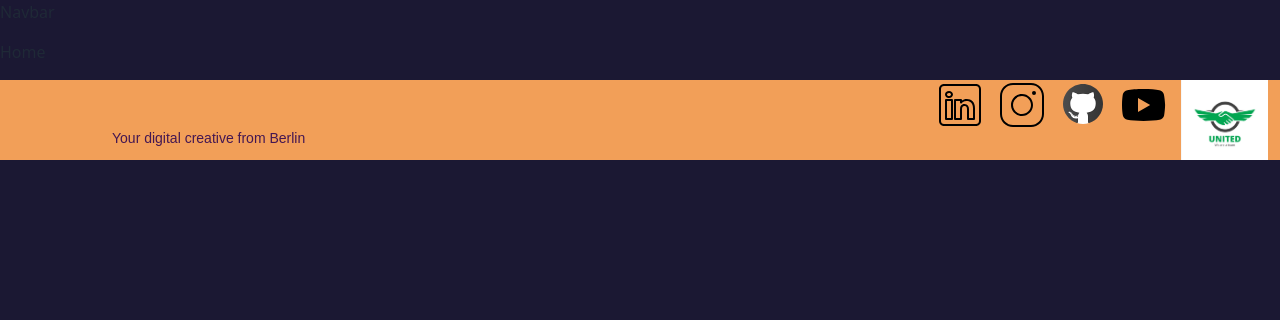
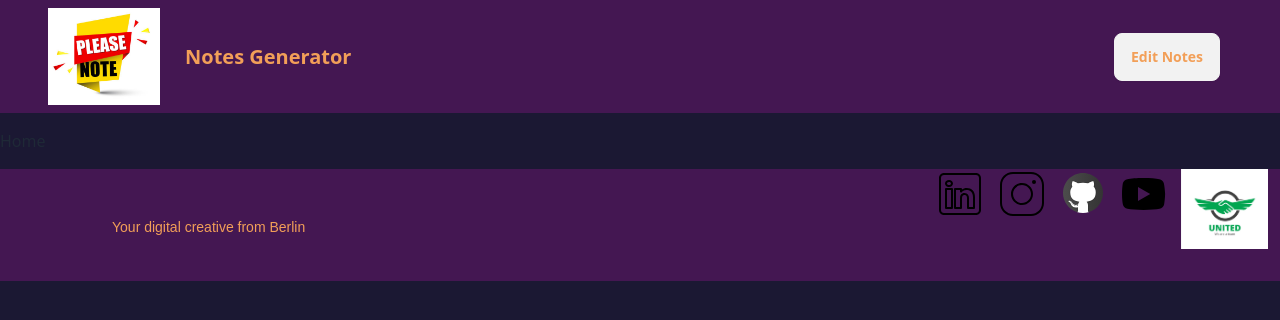
Before and after one commit to raizy21/notes-generator, a React (Vite) app: page / in a window 1280 px wide. Shown: the top 320 px of the page. Built offline with nearby package versions, Linux system fonts and the light colour scheme.

Commit message:
adding a daisuy navbar

```diff
--- a/src/components/Footer.jsx
+++ b/src/components/Footer.jsx
@@ -8,7 +8,7 @@ import United from "./footer/United";
 const Footer = () => {
   return (
     <footer>
-      <div className="bg-primary  m-[auto] sm:ml-0 sm:h-[5rem] sm:flex sm:flex-row sm:justify-between">
+      <div className="bg-accent  m-[auto] sm:ml-0 sm:h-[7rem] sm:flex sm:flex-row sm:justify-between">
         <FooterText />
 
         <div className="flex sm:flex-row  sm:h-[5rem] justify-center   ">
--- a/src/components/Navbar.jsx
+++ b/src/components/Navbar.jsx
@@ -1,10 +1,23 @@
+import logo from "../assets/notes.jpg";
 
 const Navbar = () => {
   return (
-    <div>
-      Navbar
+    <div className="navbar bg-accent">
+      <div className="navbar-start">
+        <img src={logo} alt="logo" className="w-28 ml-10" />
+        <a className="btn btn-ghost text-xl text-primary ml-2">
+          Notes Generator
+        </a>
+      </div>
+      <div className="navbar-end">
+        <ul className="menu menu-horizontal px-1">
+          <li>
+            <a className="btn text-primary mr-12">Edit Notes</a>
+          </li>
+        </ul>
+      </div>
     </div>
-  )
-}
+  );
+};
 
-export default Navbar
+export default Navbar;
--- a/src/components/footer/FooterText.jsx
+++ b/src/components/footer/FooterText.jsx
@@ -1,6 +1,6 @@
 const FooterText = () => {
   return (
-    <div className="font-serif  text-accent ml-[7rem]  items-center sm:pt-12">
+    <div className="font-serif  text-primary ml-[7rem]  items-center sm:pt-12">
       <p className=" sm:text-xl md:text-sm text-primary: ">
         Your digital creative from Berlin
       </p>
```
Also changed, not shown: src/assets/notes.jpg (added).
